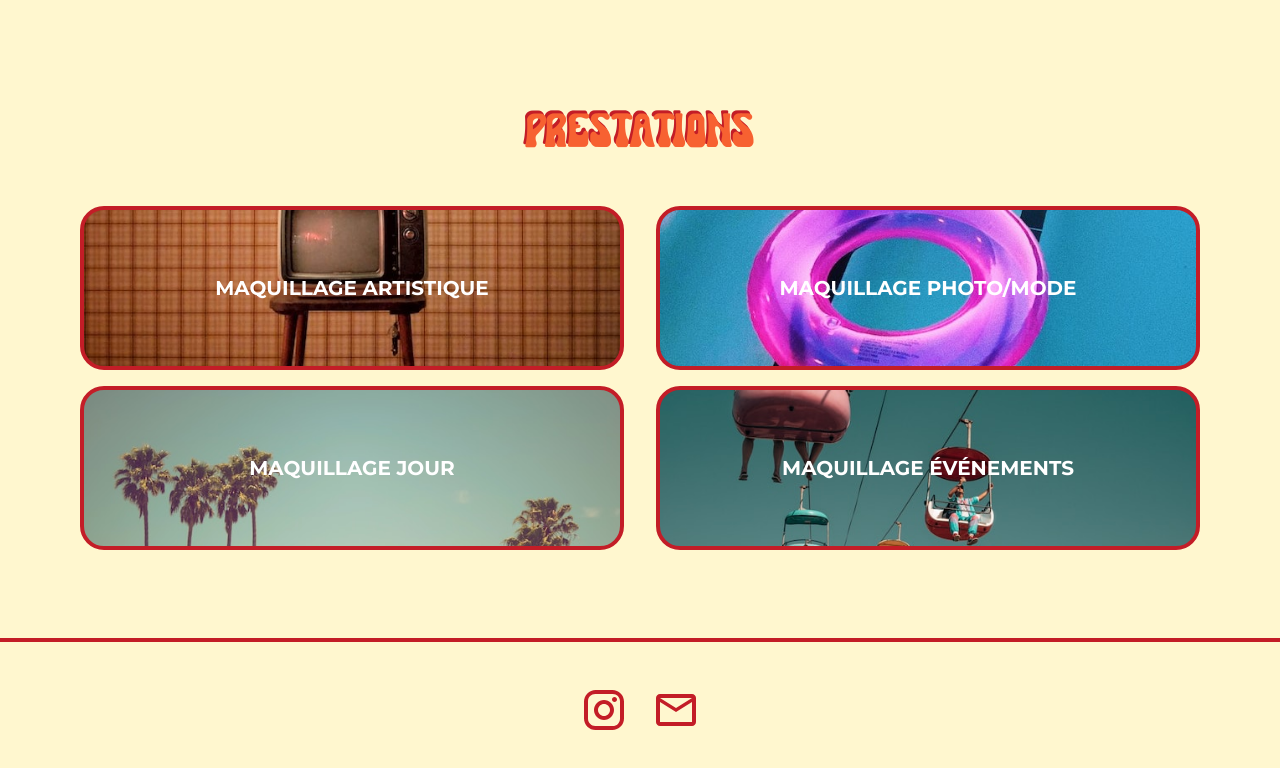
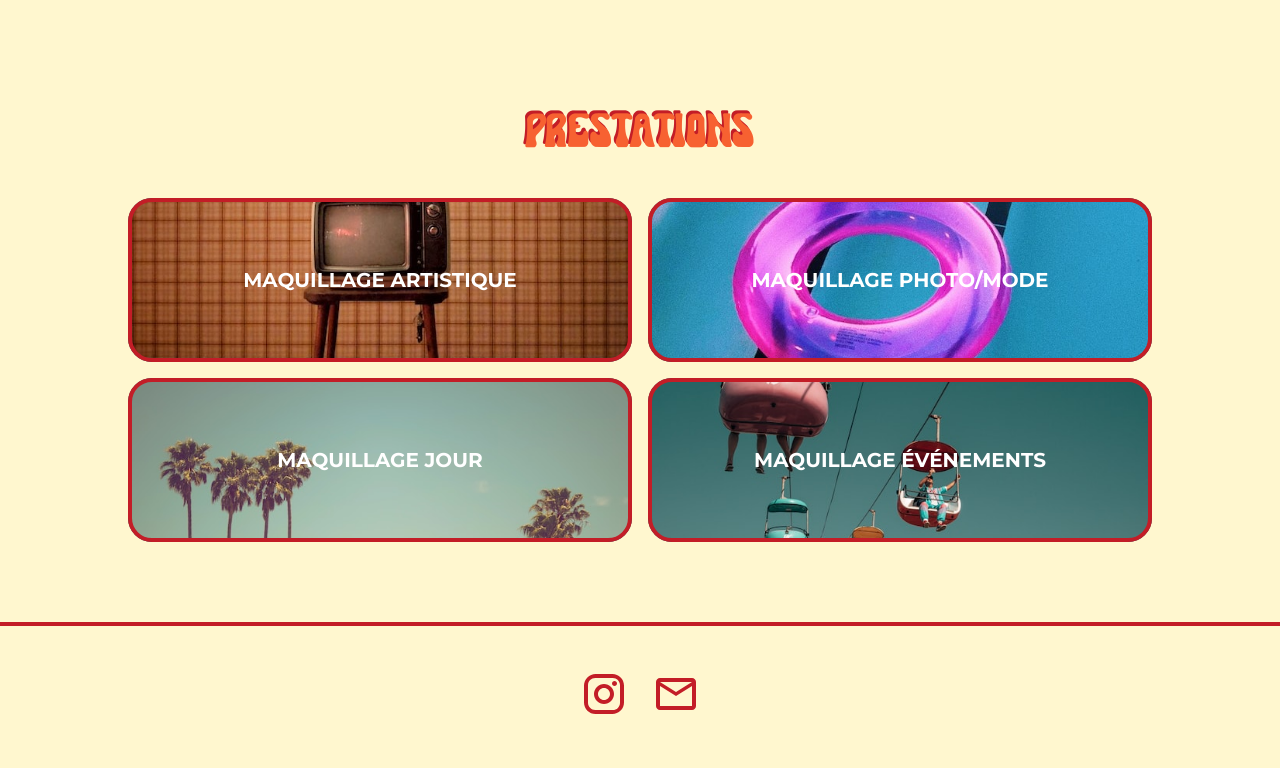
Before and after one commit to baptiste-officiel/mano-makeup, a Next.js app: page / in a window 1280 px wide. Shown: the part 946-1714 px from the top of the page. Built offline with nearby package versions, Linux system fonts and the light colour scheme; a web font is replaced by a local one.

Commit message:
🐛 FIX: presta link ui

```diff
--- a/app/components/prestations/Prestation.tsx
+++ b/app/components/prestations/Prestation.tsx
@@ -19,7 +19,7 @@ const Prestation:React.FC<prestationProps> = ({
   return (
 
     <>
-    <Link href={`/prestation/${id}`} className="block w-full px-4 py-2 md:w-[45%]">
+    <Link href={`/prestation/${id}`} className="block w-full my-2 md:w-[45%] bg-slate-700 rounded-3xl md:my-0">
         <div className={`w-full py-16 flex flex-col justify-between items-center gap-8 border-4 rounded-3xl border-primary-color bg-cover bg-center`} style={{backgroundImage: `url(${background})`}}>
             <h4 className={`text-white text-xl font-bold uppercase text-center`}>{title}</h4>
         </div>
--- a/app/components/prestations/Prestations.tsx
+++ b/app/components/prestations/Prestations.tsx
@@ -9,9 +9,9 @@ async function Prestations() {
 
 
   return (
-    <div className='mt-16'>
+    <div className='mt-16 w-full max-w-6xl mx-auto px-4'>
       <h3 className={`${fabulous.variable} font-title text-5xl py-4 pb-10 text-center text-secondary-color [text-shadow:_-2px_-3px_0_rgb(195_29_39_/_100%)]`}>Prestations</h3>
-      <div className='flex flex-col justify-center items-center md:flex-row md:flex-wrap mx-auto'>
+      <div className='flex flex-col justify-center items-center md:flex-row md:gap-4 md:flex-wrap mx-auto'>
       {prestations &&
         prestations.map((item) =>
             <Prestation key={item.id} title={item.title} id={item.id} buttonLabel={item.buttonLabel} background={item.background} />
```
